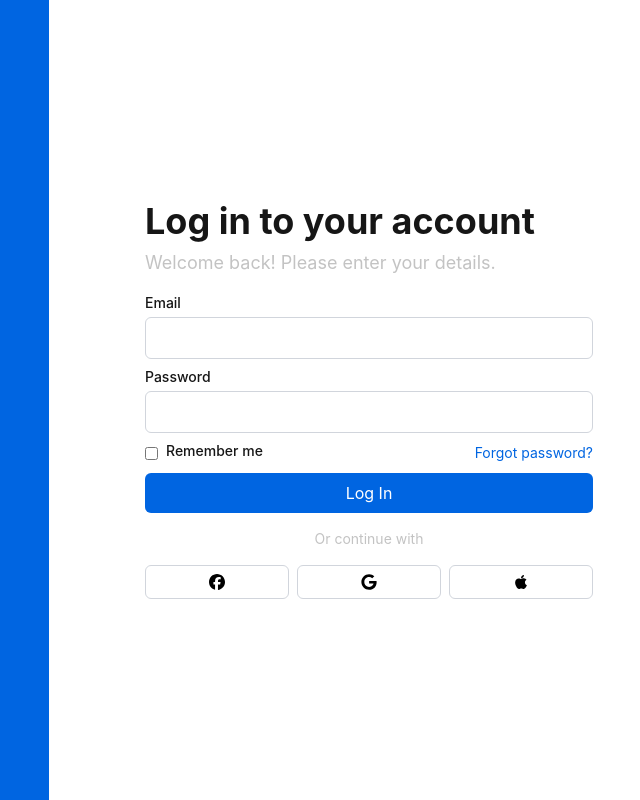
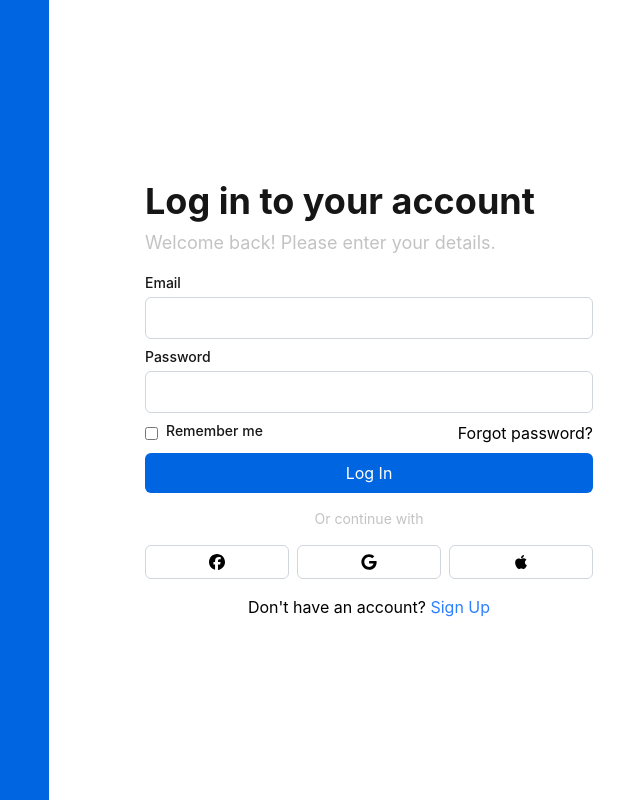
Before and after one commit to azkazhanif/saldoin-web, a React (Vite) app: page /auth/login in a window 1280 px wide. Shown: the whole page, without its empty margins (591-1231 px from the left). Built offline with nearby package versions, Linux system fonts and the light colour scheme.

Commit message:
feat (auth): modify the auth layout and feature in login register

```diff
--- a/src/components/atoms/form/Link.tsx
+++ /dev/null
@@ -1,17 +0,0 @@
-import React from "react";
-
-const Link = ({
-  href,
-  children,
-}: {
-  href: string;
-  children: React.ReactNode;
-}) => {
-  return (
-    <a href={href} className="text-sm text-blue">
-      {children}
-    </a>
-  );
-};
-
-export default Link;
--- a/src/components/organisms/auth/LoginForm.tsx
+++ b/src/components/organisms/auth/LoginForm.tsx
@@ -1,11 +1,10 @@
 import { useState } from "react";
 import Button from "../../atoms/button/Button";
-import Link from "../../atoms/form/Link";
 import CheckboxLabel from "../../molecules/form/CheckboxLabel";
 import InputLabel from "../../molecules/form/InputLabel";
 
 interface LoginFormProps {
-    onSubmitLogin: (data: any) => void;
+  onSubmitLogin: (data: any) => void;
 }
 
 const LoginForm = ({ onSubmitLogin }: LoginFormProps) => {
@@ -24,7 +23,14 @@ const LoginForm = ({ onSubmitLogin }: LoginFormProps) => {
   };
   return (
     <form onSubmit={handleSubmit} className="mt-4 mb-4">
-      <InputLabel id="email" name="email" label="Email" type="email" value={email} onChange={(e) => setEmail(e.target.value)} />
+      <InputLabel
+        id="email"
+        name="email"
+        label="Email"
+        type="email"
+        value={email}
+        onChange={(e) => setEmail(e.target.value)}
+      />
       <InputLabel
         id="password"
         name="password"
@@ -34,8 +40,14 @@ const LoginForm = ({ onSubmitLogin }: LoginFormProps) => {
         onChange={(e) => setPassword(e.target.value)}
       />
       <div className="mb-2 flex items-center justify-between">
-        <CheckboxLabel id="remember" name="remember" label="Remember me" value={remember} onChange={(e) => setRemember(e.target.checked)} />
-        <Link href="/forgot-password">Forgot password?</Link>
+        <CheckboxLabel
+          id="remember"
+          name="remember"
+          label="Remember me"
+          value={remember}
+          onChange={(e) => setRemember(e.target.checked)}
+        />
+        <a href="/forgot-password">Forgot password?</a>
       </div>
       <Button width="full" type="submit" variant="primary">
         Log In
--- a/src/layouts/AuthLayout.tsx
+++ b/src/layouts/AuthLayout.tsx
@@ -1,12 +1,15 @@
 import React from "react";
 import SocialAuth from "../components/organisms/auth/SocialAuth";
+import { Link } from "react-router";
 
 const AuthLayout = ({
   children,
   social = true,
+  title,
 }: {
   children: React.ReactNode;
   social?: boolean;
+  title?: "login" | "register";
 }) => {
   return (
     <div className="h-screen grid grid-cols-1 md:grid-cols-2">
@@ -15,6 +18,22 @@ const AuthLayout = ({
         <div className="w-md">
           {children}
           {social && <SocialAuth />}
+          {title === "login" && (
+            <p className="text-center mt-4">
+              Don't have an account?{" "}
+              <Link to="/auth/register" className="text-blue-500">
+                Sign Up
+              </Link>
+            </p>
+          )}
+          {title === "register" && (
+            <p className="text-center mt-4">
+              Already have an account?{" "}
+              <Link to="/auth/login" className="text-blue-500">
+                Login
+              </Link>
+            </p>
+          )}
         </div>
       </div>
     </div>
--- a/src/pages/auth/Login.tsx
+++ b/src/pages/auth/Login.tsx
@@ -7,7 +7,7 @@ const Login = () => {
     // Implement login logic here, e.g., call API, handle response, etc.
   };
   return (
-    <AuthLayout>
+    <AuthLayout title="login">
       <h1 className="text-4xl font-bold text-black mb-2">
         Log in to your account
       </h1>
--- a/src/pages/auth/Register.tsx
+++ b/src/pages/auth/Register.tsx
@@ -7,7 +7,7 @@ const Register = () => {
   };
 
   return (
-    <AuthLayout>
+    <AuthLayout title="register">
       <h1 className="text-4xl font-bold text-black mb-2">
         Create your account
       </h1>
```
